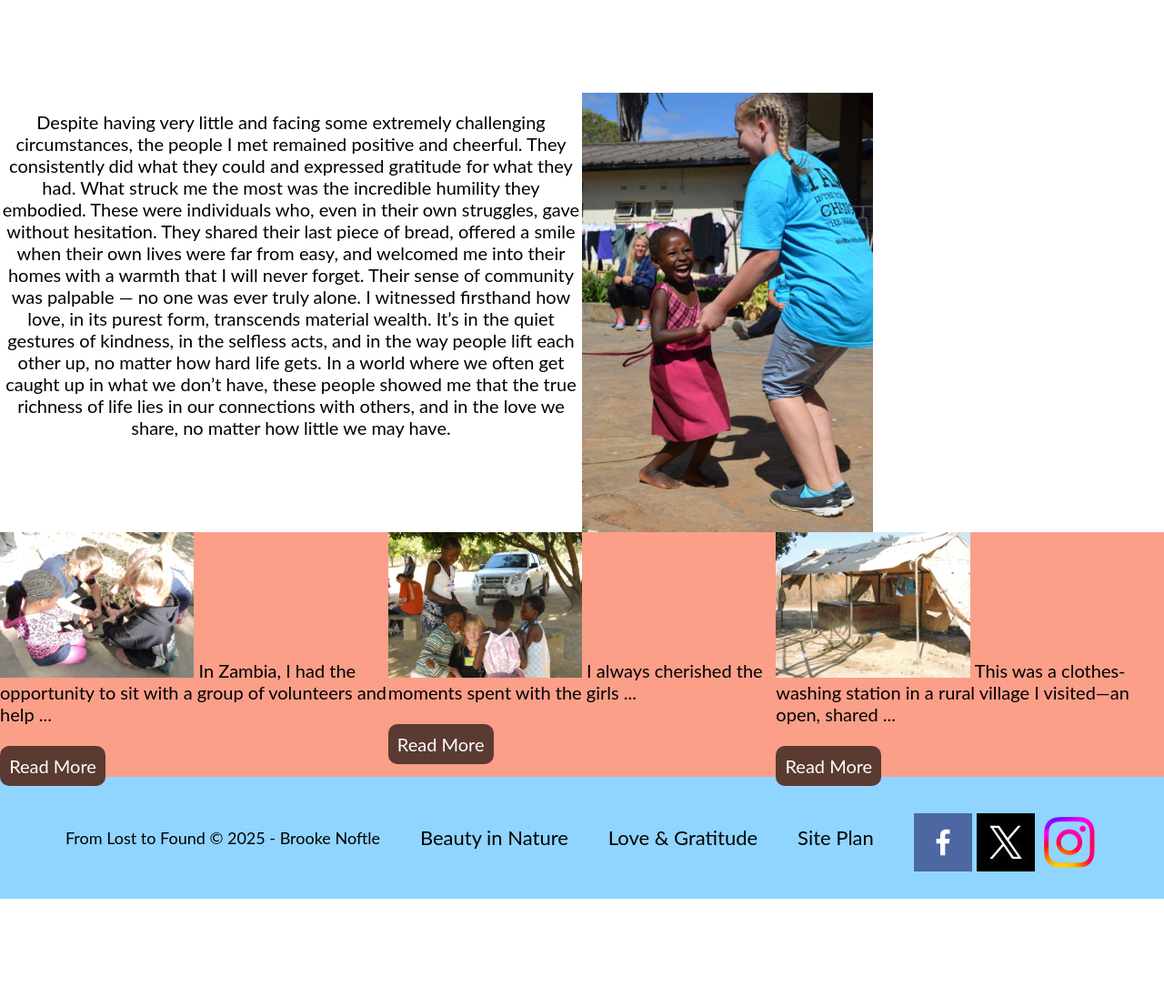
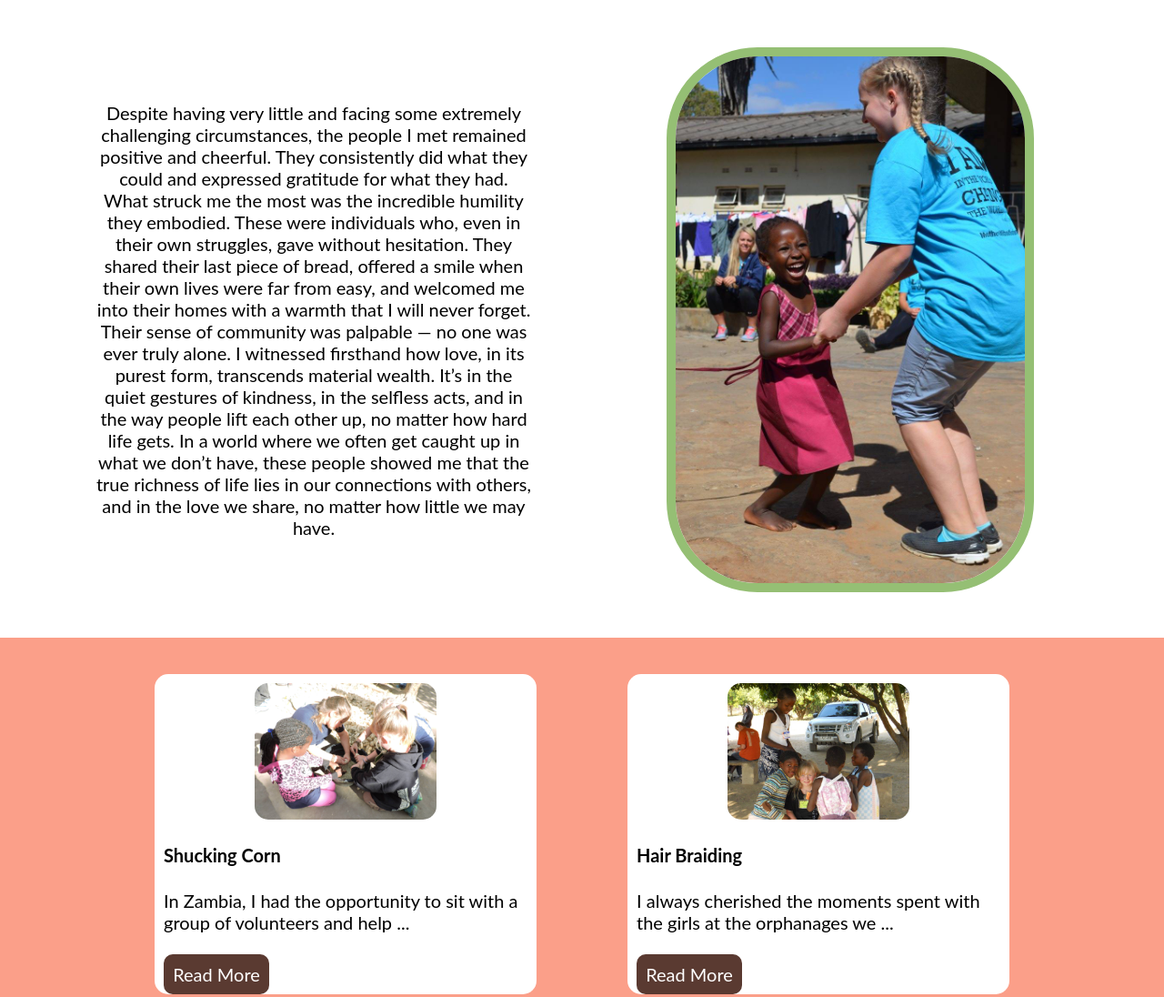
Before and after one commit to brooken16/wdd130, a plain HTML site: page travel/africa-travel.html in a window 1280 px wide. Shown: the part 512-1608 px from the top of the page at 91% size. Before the commit the page ends 1500 px from the top, so only its background shows below. Drawn offline with Linux system fonts and the light colour scheme; a web font is replaced by a local one.

Commit message:
africa page

```diff
--- a/travel/africa-travel.html
+++ b/travel/africa-travel.html
@@ -34,34 +34,38 @@
         <main class="africa-grid">
             <div class="africa-main">
                 <p>
-                    Despite having very little and facing some extremely challenging circumstances, the people I met remained positive and cheerful. They consistently did what they could and expressed gratitude for what they had. What struck me the most was the incredible humility they embodied. These were individuals who, even in their own struggles, gave without hesitation. They shared their last piece of bread, offered a smile when their own lives were far from easy, and welcomed me into their homes with a warmth that I will never forget. Their sense of community was palpable — no one was ever truly alone. I witnessed firsthand how love, in its purest form, transcends material wealth. It’s in the quiet gestures of kindness, in the selfless acts, and in the way people lift each other up, no matter how hard life gets. In a world where we often get caught up in what we don’t have, these people showed me that the true richness of life lies in our connections with others, and in the love we share, no matter how little we may have.
+                    Despite having very little and facing some extremely challenging circumstances, the people I met remained positive and cheerful. They consistently did what they could and expressed gratitude for what they had. What struck me the most was the incredible humility they embodied. These were individuals who, even in their own struggles, gave without hesitation. They shared their last piece of bread, offered a smile when their own lives were far from easy, and welcomed me into their homes with a warmth that I will never forget.
+                    Their sense of community was palpable — no one was ever truly alone. I witnessed firsthand how love, in its purest form, transcends material wealth. It’s in the quiet gestures of kindness, in the selfless acts, and in the way people lift each other up, no matter how hard life gets. In a world where we often get caught up in what we don’t have, these people showed me that the true richness of life lies in our connections with others, and in the love we share, no matter how little we may have.
                 </p>
                 <img src="images/africa/joy.jpg" alt="jumping rope with Nancy">
             </div>
             <div id="examples-box">
-                <div class="corn">
+                <div class="corn example-box">
                     <img class="corn-img" src="images/africa/shucking-corn.jpg" alt="shucking corn">
+                    <h4>Shucking Corn</h4>
                     <p class="original">In Zambia, I had the opportunity to sit with a group of volunteers and help</p>
                     <span class="dots">...</span>
                     <p class="extra"> remove dried corn kernels from the cob—a hands-on part of preparing mealie meal, the flour used to make Nshima, a staple dish here. Nshima has a grainy, paste-like texture and is central to daily life and culture in Zambia. Sharing in this traditional process gave me a deeper appreciation for the care and community that go into every meal. It was more than just food preparation—it was a moment of connection, learning, and respect for local traditions.</p>
                     <input type="checkbox" id="btn">
-                    <label for="btn"></label>
+                    <label id="labelbtn" for="btn"></label>
                 </div>
-                <div class="hair-braiding">
+                <div class="hair-braiding example-box">
                     <img class="hair-img" src="images/africa/hair-braiding.jpg" alt="little girls braiding Anna's hair">
-                    <p class="original2">I always cherished the moments spent with the girls</p>
+                    <h4>Hair Braiding</h4>
+                    <p class="original2">I always cherished the moments spent with the girls at the orphanages we</p>
                     <span class="dots2">...</span>
-                    <p class="extra2">at the orphanages we visited. They were full of energy, laughter, and curiosity. One of their favorite things to do was play with my sister’s and my hair—they were fascinated by the color and loved braiding it. It was such a simple gesture, but it created a beautiful bond and reminded me how meaningful small moments can be.</p>
+                    <p class="extra2"> visited. They were full of energy, laughter, and curiosity. One of their favorite things to do was play with my sister’s and my hair—they were fascinated by the color and loved braiding it. It was such a simple gesture, but it created a beautiful bond and reminded me how meaningful small moments can be.</p>
                     <input type="checkbox" id="btn2">
-                    <label for="btn2"></label>
+                    <label id="labelbtn" for="btn2"></label>
                 </div>
-                <div class="washing">
+                <div class="washing example-box">
                     <img class="washing-img" src="images/africa/clothes-washing-station.jpg" alt="clothes washing station">
+                    <h4>Clothes Washing</h4>
                     <p class="original3">This was a clothes-washing station in a rural village I visited—an open, shared </p>
                     <span class="dots3">...</span>
                     <p class="extra3">space where the entire community gathered to scrub and rinse their laundry by hand. Watching women and children work together, surrounded by buckets and worn washboards, was a powerful reminder of the simple luxuries we often overlook—like running water, washing machines, and private laundry rooms. The scene was a humbling contrast to the convenience we so easily take for granted.</p>
                     <input type="checkbox" id="btn3">
-                    <label for="btn3"></label>
+                    <label id="labelbtn" for="btn3"></label>
                 </div>
             </div>
         </main>
--- a/travel/styles/travel.css
+++ b/travel/styles/travel.css
@@ -354,21 +354,76 @@ border-radius: 10px;
 border: 5px solid #95BF74;
 justify-self: center;
 align-items: center;
-margin-bottom: 100px;
+
 }
-.africa-grid img{
-  width: 50%;
+.africa-main img{
+  width: 65%;
+  border: 10px solid #95BF74;
+  border-radius: 100px;
+
 }
 .africa-main{
   display: grid;
   grid-template-columns: 1fr 1fr;
   text-align: center;
+  align-items: center;
+  justify-items: center;
+  padding: 50px;
 }
 
-#examples-box{
-  display: grid;
-  grid-template-columns: 1fr 1fr 1fr;
+.africa-main p{
+  margin: 55px;
+  /* grid-column: 1 / 2; */
+  /* grid-row: 1 / 2; */
+}
+#examples-box {
+  display: flex;
+  justify-content: center;      /* Center the row as a whole */
+  align-items: flex-start;      /* Align items to the top */
+  gap: 100px;                    /* Space between the boxes */
   background-color: #FB9F89;
+  padding: 40px 20px;
+  flex-wrap: wrap;              /* Allows wrapping on smaller screens */
+}
+#examples-box img {
+  width: 100%;
+  max-width: 100%;
+  height: auto;
+  display: block;
+  margin: 0 auto 15px auto;
+  border-radius: 15px;
+}
+
+.example-box {
+  background-color: white;
+  max-width: 400px;
+  width: 100%;
+  border-radius: 15px;
+  padding: 10px;
+  text-align: left;
+}
+
+/* .example-box { */
+  /* max-width: 700px; */
+  /* width: 90%; */
+  /* background-color: white; */
+  /* padding: 20px; */
+  /* border-radius: 20px; */
+  /* box-shadow: 5px 5px 15px rgba(0,0,0,0.15); */
+  /* text-align: center; */
+/* } */
+
+/* #examples-box{ */
+/*    */
+  /* display: grid; */
+  /* grid-template-columns: 1fr 1fr 1fr; */
+  /* background-color: #FB9F89; */
+/* } */
+
+#examples-box img{
+  width: 50%;
+  justify-items: center;
+  align-items: center;
 }
 /*  first button */
 .extra{
@@ -384,15 +439,15 @@ input[type="checkbox"]{
     display: block;
     appearance: none;
 }
-label{
-    position: relative;
-    padding: 1ex;
-    background-color: #5A3A31;
-    color: white;
-    border-radius: 10px;
+#labelbtn{
+  position: relative;
+  padding: 1ex;
+  background-color: #5A3A31;
+  color: white;
+  border-radius: 10px;
 }
 
-label::before{
+#labelbtn::before{
     content:"Read More";
 }
 
@@ -434,39 +489,16 @@ input[type="checkbox"]:checked ~ label:before{
 }
 
 /* Contact Page */
-.card {
-  box-shadow: 0 4px 8px 0 rgba(0, 0, 0, 0.2);
-  max-width: 300px;
-  margin: 50px;
-  text-align: center;
-  align-items: center;
+.contact{
+  display: grid;
+  grid-template-columns: 1fr 1fr;
 }
-
-.title {
-  color: grey;
-  font-size: 18px;
+.leftbox{
+  background-color: #5A3A31;
 }
-
-button {
-  border: none;
-  outline: 0;
-  display: inline-block;
-  padding: 8px;
-  color: white;
-  background-color: #000;
-  text-align: center;
-  cursor: pointer;
-  width: 100%;
-  font-size: 18px;
+.info p{
+  grid-column: 2 / 3;
 }
-
-a {
-  text-decoration: none;
-  font-size: 22px;
-  color: black;
-}
-
-
 /* For screens up to 900px */
 @media screen and (max-width: 900px) {
   .home-grid {
```
Also changed, not shown: travel/contact.html (+8 -8 lines), travel/home-travel.html (+1 -1 lines).
